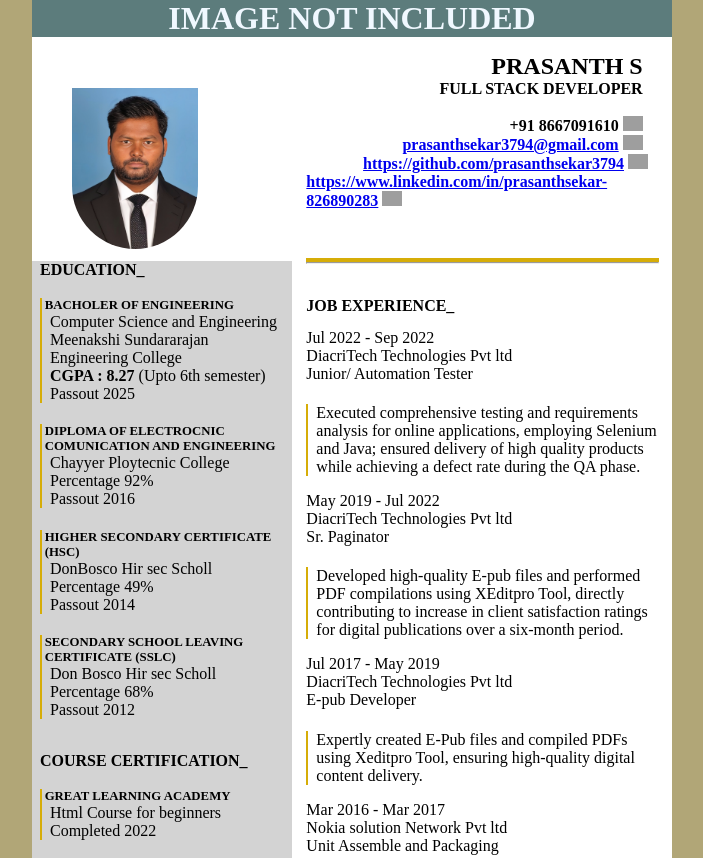
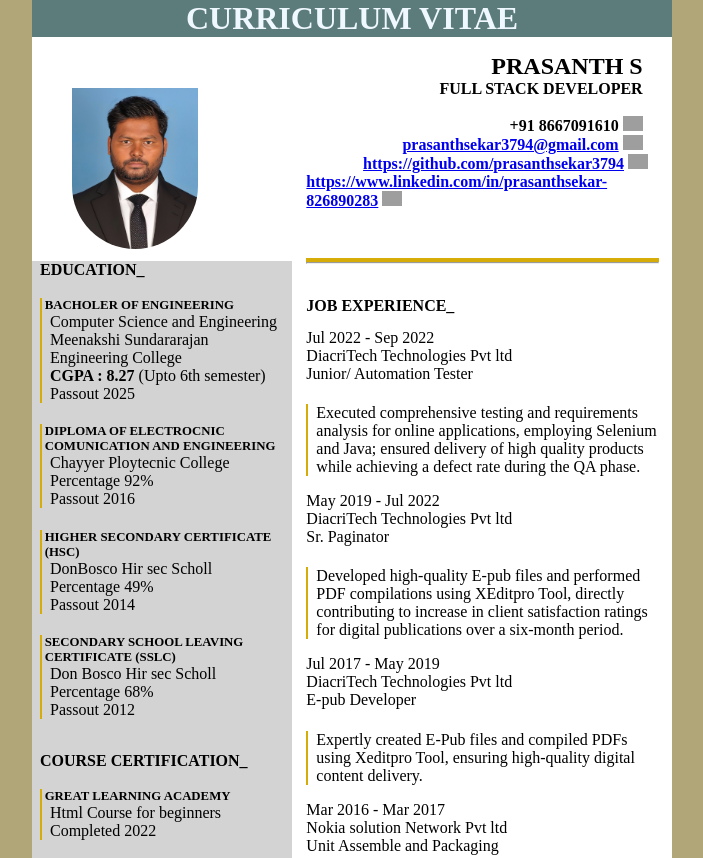
Before and after one commit to Prasanthsekar3794/Resume, a plain HTML site: page index.html in a window 1280 px wide. Shown: the top 858 px of the page, without its empty margins (288-991 px from the left). Drawn offline with Linux system fonts and the light colour scheme; grey boxes are pictures that could not be loaded.

Commit message:
Update index.html

```diff
--- a/index.html
+++ b/index.html
@@ -9,7 +9,7 @@
 <script src="chrome-extension://mooikfkahbdckldjjndioackbalphokd/assets/prompt.js"></script>
 </head>
 <body>
-    <h1> IMAGE NOT INCLUDED</h1>
+    <h1>Curriculum vitae</h1>
     <div class="main">
 
         <div class="left-side">
```
